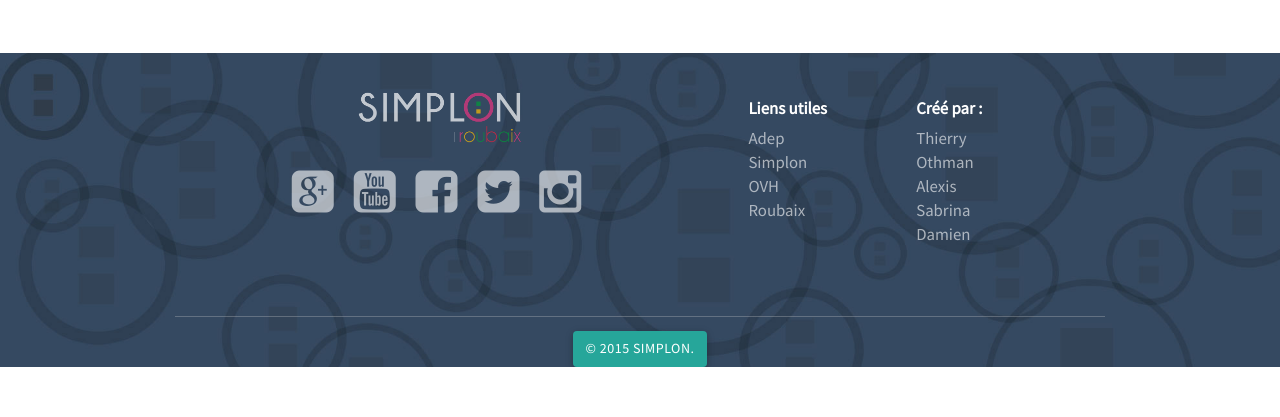
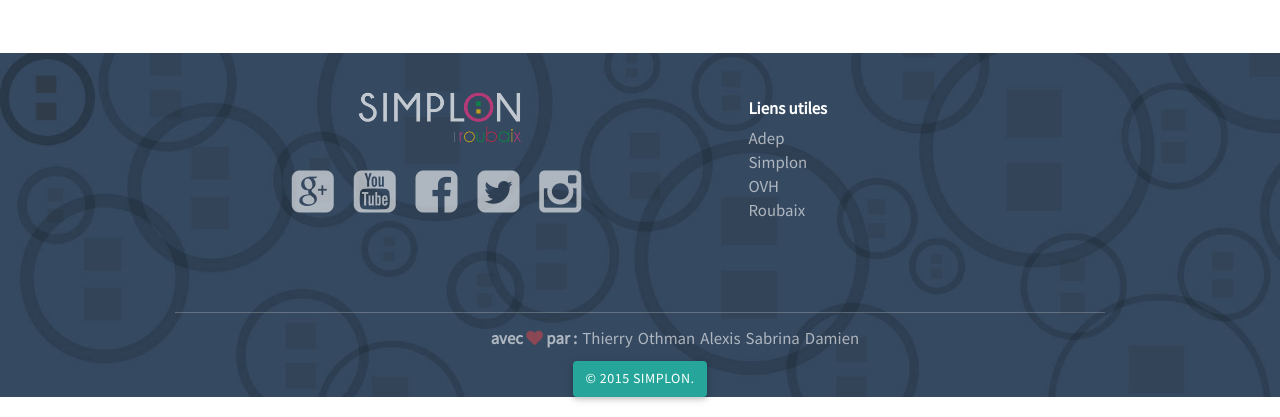
Before and after one commit to Simplon-Roubaix/Simplon-Roubaix-Beta, a plain HTML site: page contact.html in a window 1280 px wide. Shown: the part 1096-1513 px from the top of the page. Before the commit the page ends 1463 px from the top, so only its background shows below. Drawn offline with nearby package versions, Linux system fonts and the light colour scheme; some packages are replaced by stand-ins of ours; files that its build step writes are made by us from their sources.

Commit message:
heart added in the footer

```diff
--- a/contact.html
+++ b/contact.html
@@ -220,23 +220,19 @@
         <div class="col-md-4 col-md-offset-0 col-sm-offset-0 col-xs-offset-0 paddingbot">
           <h2>Liens utiles</h2>
           <ul>
-              <a href="#">
-                <li>Adep</li>
-              </a>
-              <a href="#">
-                <li>Simplon</li>
-              </a>
-              <a href="#">
-                <li>OVH</li>
-              </a>
-              <a href="#">
-                <li>Roubaix</li>
-              </a>
+            <a href="#"><li>Adep</li></a>
+            <a href="#"><li>Simplon</li></a>
+            <a href="#"><li>OVH</li></a>
+            <a href="#"><li>Roubaix</li></a>
           </ul>
         </div>
-                         <div class="col-md-4 col-md-offset-0 col-sm-offset-0 col-xs-offset-0 paddingbot">
-                              <h2>Créé par :</h2>
-                              <ul>
+      </div>
+    </div>
+  </div>
+  <div class="row"><hr>
+                         <div class="paddingbot col-xs-offset-1 col-sm-offset-2 col-md-offset-4">
+                              <ul id="paddingbot">
+                              <li><strong>avec  <i style="color:#C4464A;" class="fa fa-heart" aria-hidden="true"></i>  par :</strong></li>
                                    <a href="https://github.com/ThierryVH" target="_blank">
                                         <li>Thierry</li>
                                    </a>
@@ -254,42 +250,47 @@
                                    </a>
                               </ul>
                          </div>
-        </div>
-      </div>
-    </div>
-    <div>
-      <hr>
-      <a class="btn modal-trigger" href="#modal1">
-        <p>© 2015 Simplon.</p>
-      </a>
+<a class="btn modal-trigger" href="#modal1"><p>© 2015 Simplon.</p></a>
   <!-- Modal Structure -->
   <div id="modal1" class="modal">
     <div class="modal-content">
       <h4>Modalité générale</h4>
       <p>
-            proident, sunt in culpa qui officia deserunt mollit anim id est laborum.Lorem ipsum dolor sit amet, consectetur adipisicing elit, sed do eiusmod tempor incididunt ut labore et dolore magna aliqua. Ut enim ad minim veniam, quis nostrud exercitation ullamco
-            laboris nisi ut aliquip ex ea commodo consequat. Duis aute irure dolor in reprehenderit in voluptate velit esse cillum dolore eu fugiat nulla pariatur. Excepteur sint occaecat cupidatat non proident, sunt in culpa qui officia deserunt mollit
-            anim id est laborum.Lorem ipsum dolor sit amet, consectetur adipisicing elit, sed do eiusmod tempor incididunt ut labore et dolore magna aliqua. Ut enim ad minim veniam, quis nostrud exercitation ullamco laboris nisi ut aliquip ex ea commodo
-            consequat. Duis aute irure dolor in reprehenderit in voluptate velit esse cillum dolore eu fugiat nulla pariatur. Excepteur sint occaecat cupidatat non proident, sunt in culpa qui officia deserunt mollit anim id est laborum.Lorem ipsum dolor
-            sit amet, consectetur adipisicing elit, sed do eiusmod tempor incididunt ut labore et dolore magna aliqua. Ut enim ad minim veniam, quis nostrud exercitation ullamco laboris nisi ut aliquip ex ea commodo consequat. Duis aute irure dolor in
-            reprehenderit in voluptate velit esse cillum dolore eu fugiat nulla pariatur. Excepteur sint occaecat cupidatat non proident, sunt in culpa qui officia deserunt mollit anim id est laborum.Lorem ipsum dolor sit amet, consectetur adipisicing
-            elit, sed do eiusmod tempor incididunt ut labore et dolore magna aliqua. Ut enim ad minim veniam, quis nostrud exercitation ullamco laboris nisi ut aliquip ex ea commodo consequat. Duis aute irure dolor in reprehenderit in voluptate velit
-            esse cillum dolore eu fugiat nulla pariatur. Excepteur sint occaecat cupidatat non proident, sunt in culpa qui officia deserunt mollit anim id est laborum.Lorem ipsum dolor sit amet, consectetur adipisicing elit, sed do eiusmod tempor incididunt
-            ut labore et dolore magna aliqua. Ut enim ad minim veniam, quis nostrud exercitation ullamco laboris nisi ut aliquip ex ea commodo consequat. Duis aute irure dolor in reprehenderit in voluptate velit esse cillum dolore eu fugiat nulla pariatur.
-            Excepteur sint occaecat cupidatat non proident, sunt in culpa qui officia deserunt mollit anim id est laborum.</p>
+      proident, sunt in culpa qui officia deserunt mollit anim id est laborum.Lorem ipsum dolor sit amet, consectetur adipisicing elit, sed do eiusmod
+      tempor incididunt ut labore et dolore magna aliqua. Ut enim ad minim veniam,
+      quis nostrud exercitation ullamco laboris nisi ut aliquip ex ea commodo
+      consequat. Duis aute irure dolor in reprehenderit in voluptate velit esse
+      cillum dolore eu fugiat nulla pariatur. Excepteur sint occaecat cupidatat non
+      proident, sunt in culpa qui officia deserunt mollit anim id est laborum.Lorem ipsum dolor sit amet, consectetur adipisicing elit, sed do eiusmod
+      tempor incididunt ut labore et dolore magna aliqua. Ut enim ad minim veniam,
+      quis nostrud exercitation ullamco laboris nisi ut aliquip ex ea commodo
+      consequat. Duis aute irure dolor in reprehenderit in voluptate velit esse
+      cillum dolore eu fugiat nulla pariatur. Excepteur sint occaecat cupidatat non
+      proident, sunt in culpa qui officia deserunt mollit anim id est laborum.Lorem ipsum dolor sit amet, consectetur adipisicing elit, sed do eiusmod
+      tempor incididunt ut labore et dolore magna aliqua. Ut enim ad minim veniam,
+      quis nostrud exercitation ullamco laboris nisi ut aliquip ex ea commodo
+      consequat. Duis aute irure dolor in reprehenderit in voluptate velit esse
+      cillum dolore eu fugiat nulla pariatur. Excepteur sint occaecat cupidatat non
+      proident, sunt in culpa qui officia deserunt mollit anim id est laborum.Lorem ipsum dolor sit amet, consectetur adipisicing elit, sed do eiusmod
+      tempor incididunt ut labore et dolore magna aliqua. Ut enim ad minim veniam,
+      quis nostrud exercitation ullamco laboris nisi ut aliquip ex ea commodo
+      consequat. Duis aute irure dolor in reprehenderit in voluptate velit esse
+      cillum dolore eu fugiat nulla pariatur. Excepteur sint occaecat cupidatat non
+      proident, sunt in culpa qui officia deserunt mollit anim id est laborum.Lorem ipsum dolor sit amet, consectetur adipisicing elit, sed do eiusmod
+      tempor incididunt ut labore et dolore magna aliqua. Ut enim ad minim veniam,
+      quis nostrud exercitation ullamco laboris nisi ut aliquip ex ea commodo
+      consequat. Duis aute irure dolor in reprehenderit in voluptate velit esse
+      cillum dolore eu fugiat nulla pariatur. Excepteur sint occaecat cupidatat non
+      proident, sunt in culpa qui officia deserunt mollit anim id est laborum.</p>
     </div>
     <div class="modal-footer">
-          <a href="#!" class=" modal-action modal-close waves-effect waves-green btn-flat">
-            <p>J'accepte</p>
-          </a>
+      <a href="#!" class=" modal-action modal-close waves-effect waves-green btn-flat"><p>J'accepte</p></a>
     </div>
   </div>
 </div>
 </footer>
         <script src="https://ajax.googleapis.com/ajax/libs/jquery/1.11.3/jquery.min.js"></script>
-  <script>
-    window.jQuery || document.write('<script src="js/vendor/jquery-1.11.3.min.js"><\/script>')
-  </script>
+        <script>window.jQuery || document.write('<script src="js/vendor/jquery-1.11.3.min.js"><\/script>')</script>
         <script src="js/plugins.js"></script>
         <script src="js/bootstrap.js"></script>
         <script src="js/vendor/modernizr-2.8.3.min.js"></script>
@@ -297,21 +298,12 @@
         <script src="js/main.js"></script>
         <!-- Google Analytics: change UA-XXXXX-X to be your site's ID. -->
         <script>
-    (function(b, o, i, l, e, r) {
-      b.GoogleAnalyticsObject = l;
-      b[l] || (b[l] =
-        function() {
-          (b[l].q = b[l].q || []).push(arguments)
-        });
-      b[l].l = +new Date;
-      e = o.createElement(i);
-      r = o.getElementsByTagName(i)[0];
-      e.src = 'https://www.google-analytics.com/analytics.js';
-      r.parentNode.insertBefore(e, r)
-    }(window, document, 'script', 'ga'));
-    ga('create', 'UA-XXXXX-X', 'auto');
-    ga('send', 'pageview');
+            (function(b,o,i,l,e,r){b.GoogleAnalyticsObject=l;b[l]||(b[l]=
+            function(){(b[l].q=b[l].q||[]).push(arguments)});b[l].l=+new Date;
+            e=o.createElement(i);r=o.getElementsByTagName(i)[0];
+            e.src='https://www.google-analytics.com/analytics.js';
+            r.parentNode.insertBefore(e,r)}(window,document,'script','ga'));
+            ga('create','UA-XXXXX-X','auto');ga('send','pageview');
         </script>
     </body>
-
 </html>
--- a/cursus.html
+++ b/cursus.html
@@ -134,9 +134,13 @@ Le choix du premier parcours fera l’objet d’une sélection de langage (par
             <a href="#"><li>Roubaix</li></a>
           </ul>
         </div>
-                         <div class="col-md-4 col-md-offset-0 col-sm-offset-0 col-xs-offset-0 paddingbot">
-                              <h2>Créé par :</h2>
-                              <ul>
+      </div>
+    </div>
+  </div>
+  <div class="row"><hr>
+                         <div class="paddingbot col-xs-offset-1 col-sm-offset-2 col-md-offset-4">
+                              <ul id="paddingbot">
+                              <li><strong>avec  <i style="color:#C4464A;" class="fa fa-heart" aria-hidden="true"></i>  par :</strong></li>
                                    <a href="https://github.com/ThierryVH" target="_blank">
                                         <li>Thierry</li>
                                    </a>
@@ -154,10 +158,6 @@ Le choix du premier parcours fera l’objet d’une sélection de langage (par
                                    </a>
                               </ul>
                          </div>
-			</div>
-		</div>
-	</div>
-  <div><hr>
 <a class="btn modal-trigger" href="#modal1"><p>© 2015 Simplon.</p></a>
   <!-- Modal Structure -->
   <div id="modal1" class="modal">
@@ -204,18 +204,14 @@ Le choix du premier parcours fera l’objet d’une sélection de langage (par
         <script src="js/vendor/modernizr-2.8.3.min.js"></script>
         <script type="text/javascript" src="js/materialize.js"></script>
         <script src="js/main.js"></script>
-        <script src="js/modernizr.custom.js"></script>
-        <script src="js/toucheffects.js"></script>
-
-
         <!-- Google Analytics: change UA-XXXXX-X to be your site's ID. -->
-        <!-- <script>
+        <script>
             (function(b,o,i,l,e,r){b.GoogleAnalyticsObject=l;b[l]||(b[l]=
             function(){(b[l].q=b[l].q||[]).push(arguments)});b[l].l=+new Date;
             e=o.createElement(i);r=o.getElementsByTagName(i)[0];
             e.src='https://www.google-analytics.com/analytics.js';
             r.parentNode.insertBefore(e,r)}(window,document,'script','ga'));
             ga('create','UA-XXXXX-X','auto');ga('send','pageview');
-        </script> -->
+        </script>
     </body>
 </html>
```
Also changed, not shown: adep.html (+46 -55 lines), developpement.html (+7 -7 lines), e-projet.html (+7 -7 lines), index.html (+1 -1 lines), troncommun.html (+7 -7 lines). Lines whose indentation alone changed are shown as unchanged.
